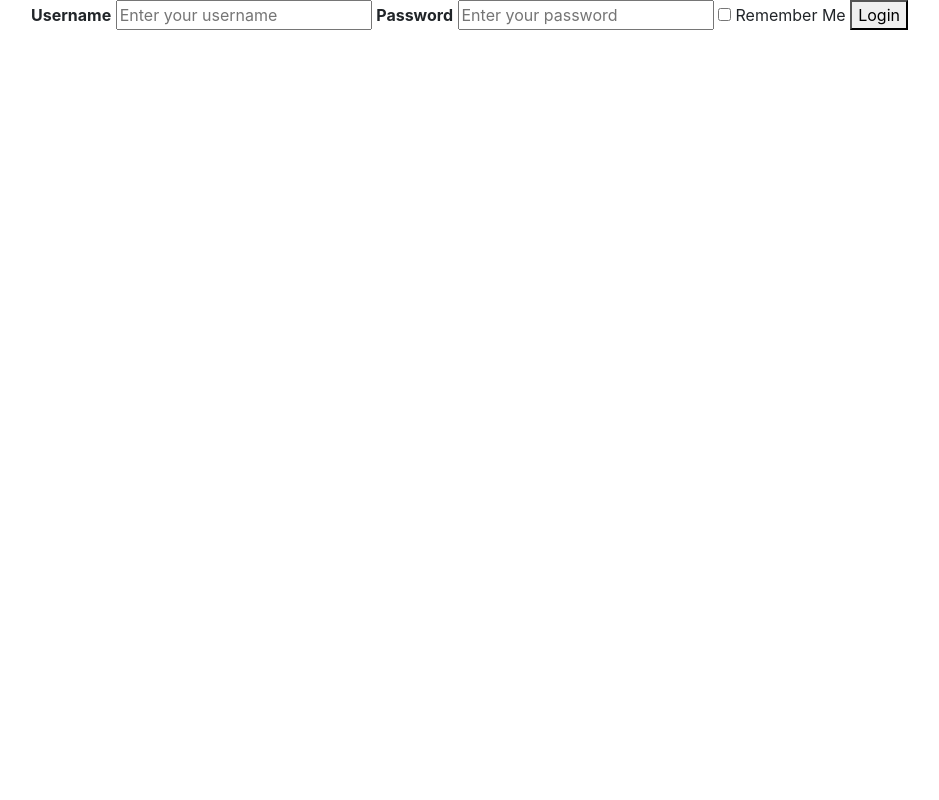
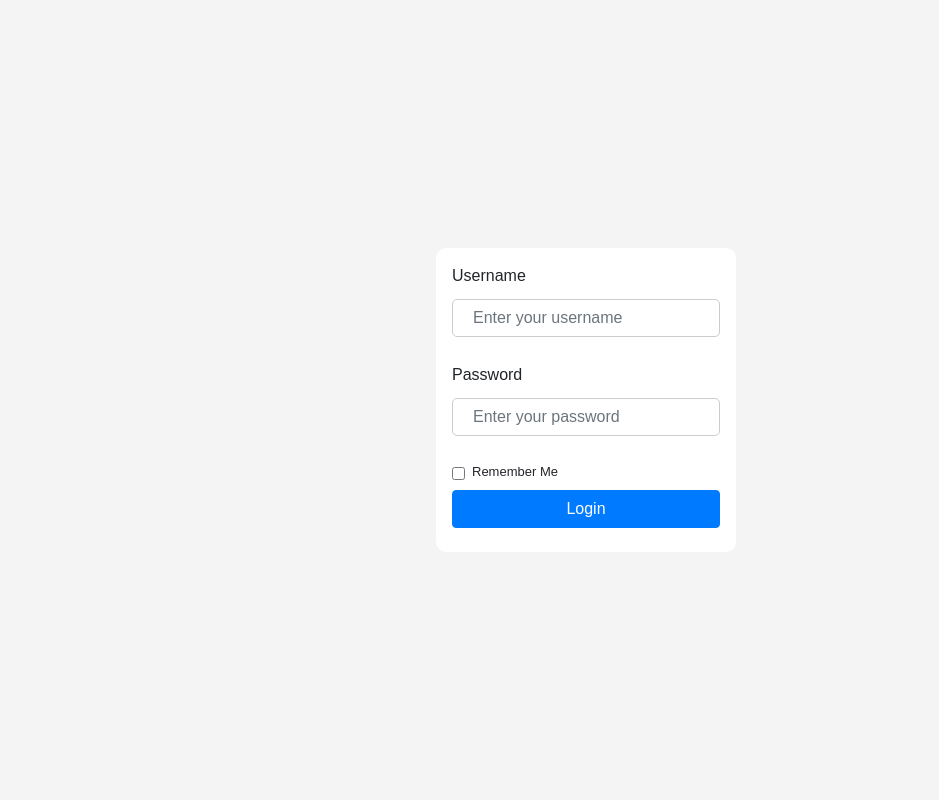
Before and after one commit to AFDanao/ncp3106_grp4, a PHP site: page / in a window 1280 px wide. Shown: the whole page, without its empty margins (54-993 px from the left). Run offline with PHP 8.4, Linux system fonts and the light colour scheme.

Commit message:
Update index.php

```diff
--- a/index.php
+++ b/index.php
@@ -27,20 +27,95 @@ if ($_SERVER["REQUEST_METHOD"] == "POST") {
     <meta name="viewport" content="width=device-width, initial-scale=1.0">
     <title>Login Page</title>
     <link rel="stylesheet" href="https://stackpath.bootstrapcdn.com/bootstrap/4.5.2/css/bootstrap.min.css">
-    <!-- <link rel="stylesheet" type="text/css" href="login.css"> -->
+    <style>
+        body {
+            font-family: 'Poppins', sans-serif;
+            background-color: #f4f4f4;
+            text-align: center;
+            height: 100vh;
+            margin: 0;
+            display: flex;
+            align-items: center;
+            justify-content: center;
+        }
+
+        .container {
+            width: 300px;
+            padding: 16px;
+            background-color: white;
+            box-sizing: border-box;
+            text-align: left;
+            border-radius: 10px;
+        }
+
+        label {
+            display: block;
+            margin-bottom: 3px;
+        }
+
+        input[type=text], input[type=password] {
+            width: 100%;
+            padding: 12px 20px;
+            margin: 8px 0;
+            display: inline-block;
+            border: 1px solid #ccc;
+            box-sizing: border-box;
+            margin-bottom: 10px;
+            border-radius: 5px;
+        }
+
+        input[type=checkbox] {
+            margin-bottom: 11px;
+        }
+
+        button {
+            background-color: black;
+            color: white;
+            padding: 14px 20px;
+            margin: 8px 0;
+            border: none;
+            cursor: pointer;
+            width: 100%;
+            border-radius: 5px;
+        }
+
+        button:hover {
+            opacity: 0.8;
+        }
+
+        .forgot-password {
+            color: #333;
+            text-decoration: none;
+            font-size: small;
+            display: block;
+            margin-top: 5px;
+            text-align: right;
+        }
+
+        .small-text {
+            font-size: small;
+        }
+    </style>
 </head>
 <body>
     <div class="container">
         <form action="<?php echo htmlspecialchars($_SERVER["PHP_SELF"]); ?>" method="post">
-            <label for="username"><b>Username</b></label>
-            <input type="text" placeholder="Enter your username" name="username" required>
+            <div class="form-group">
+                <label for="username">Username</label>
+                <input type="text" class="form-control" placeholder="Enter your username" name="username" required>
+            </div>
 
-            <label for="psw"><b>Password</b></label>
-            <input type="password" placeholder="Enter your password" name="password" required>
+            <div class="form-group">
+                <label for="password">Password</label>
+                <input type="password" class="form-control" placeholder="Enter your password" name="password" required>
+            </div>
 
-            <input type="checkbox" name="remember"> <span class="small-text">Remember Me</span>
+            <div class="form-check">
+                <input type="checkbox" class="form-check-input" name="remember">
+                <label class="form-check-label small-text" for="remember">Remember Me</label>
+            </div>
 
-            <button type="submit">Login</button>
+            <button type="submit" class="btn btn-primary">Login</button>
             <span><?php echo $error ?></span>
         </form>
     </div>
```
